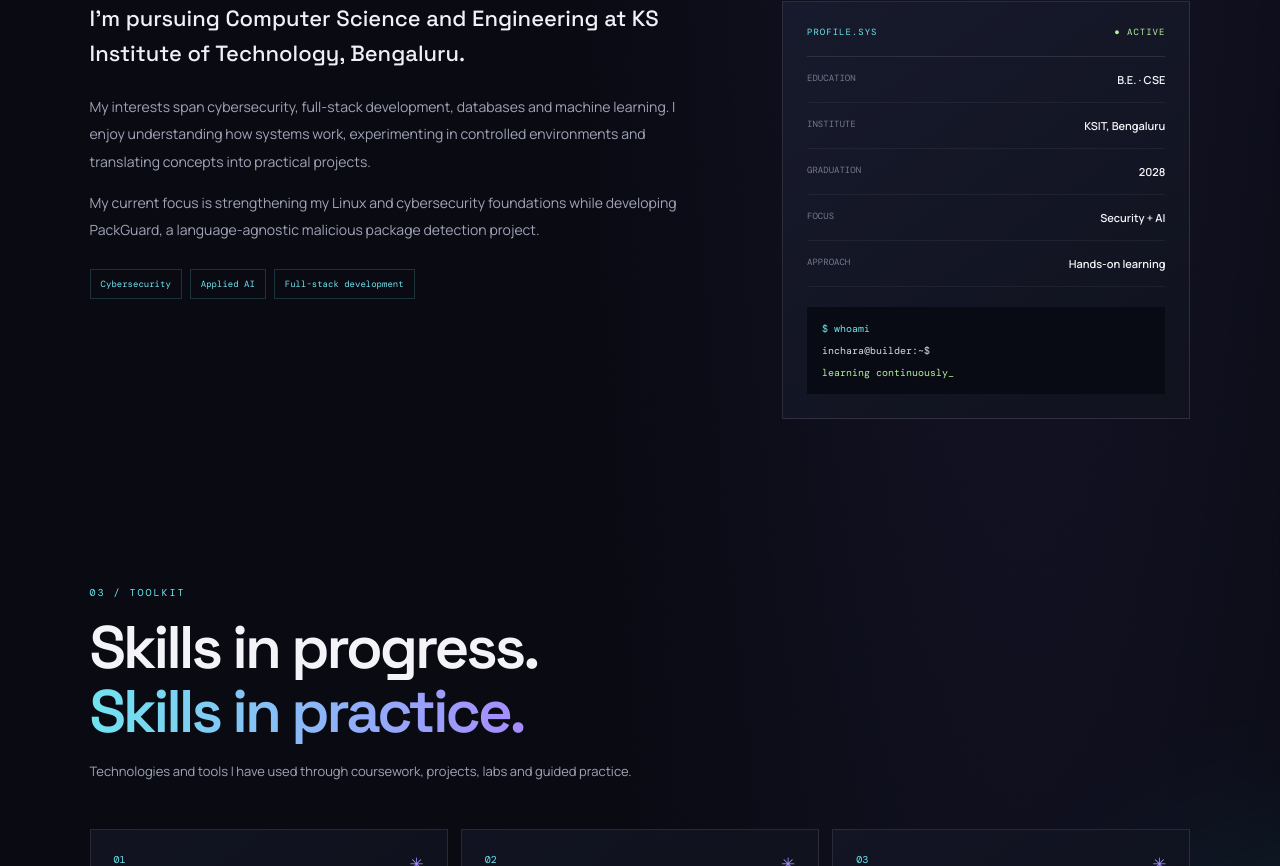
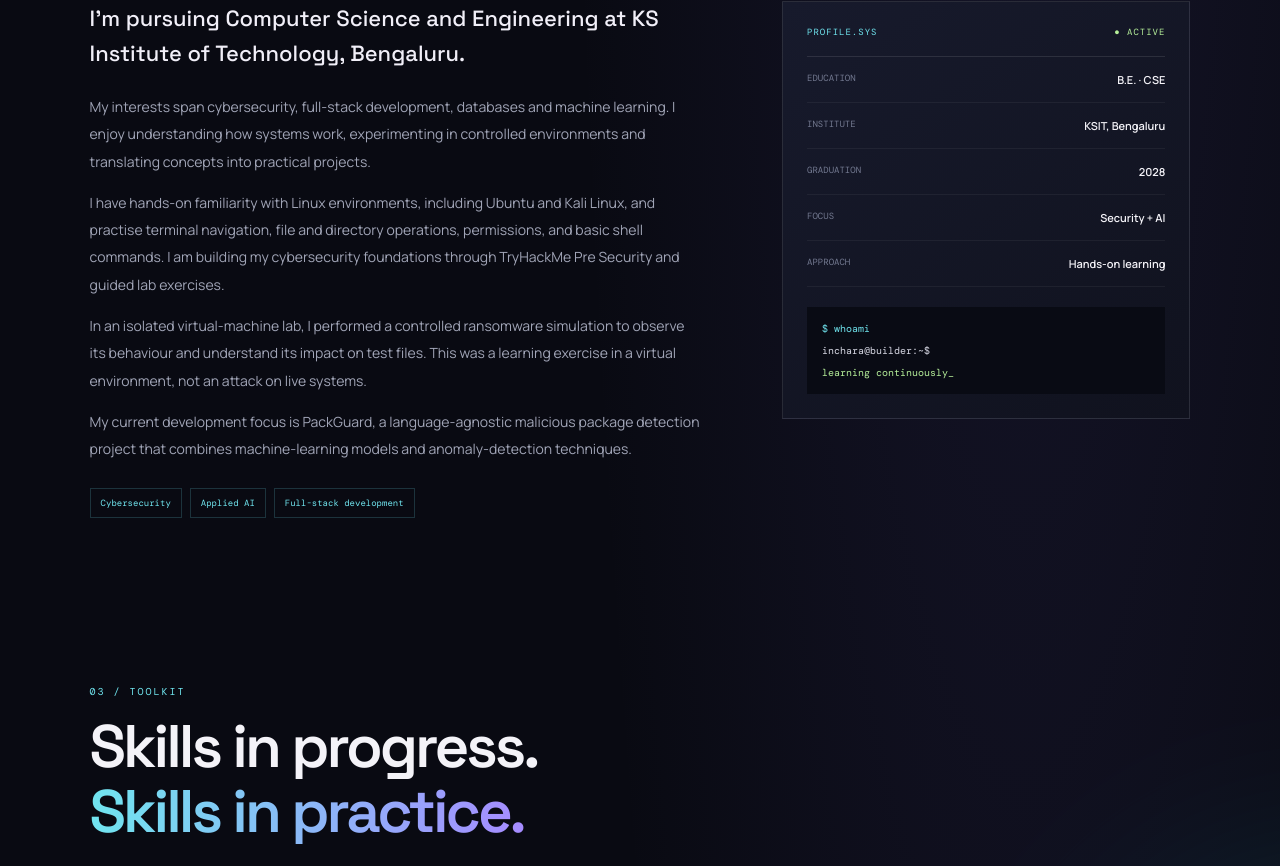
Before and after one commit to kiminchu5-seven/my-portfolio, a React (Vite) app: page / in a window 1280 px wide. Shown: the part 1334-2200 px from the top of the page. Built offline with nearby package versions, Linux system fonts and the light colour scheme.

Commit message:
Expand cybersecurity profile and correct portfolio content

```diff
--- a/src/App.jsx
+++ b/src/App.jsx
@@ -188,7 +188,9 @@ function App() {
           <div className="about-story">
             <p className="lead">I’m pursuing Computer Science and Engineering at KS Institute of Technology, Bengaluru.</p>
             <p>My interests span cybersecurity, full-stack development, databases and machine learning. I enjoy understanding how systems work, experimenting in controlled environments and translating concepts into practical projects.</p>
-            <p>My current focus is strengthening my Linux and cybersecurity foundations while developing PackGuard, a language-agnostic malicious package detection project.</p>
+            <p>I have hands-on familiarity with Linux environments, including Ubuntu and Kali Linux, and practise terminal navigation, file and directory operations, permissions, and basic shell commands. I am building my cybersecurity foundations through TryHackMe Pre Security and guided lab exercises.</p>
+            <p>In an isolated virtual-machine lab, I performed a controlled ransomware simulation to observe its behaviour and understand its impact on test files. This was a learning exercise in a virtual environment, not an attack on live systems.</p>
+            <p>My current development focus is PackGuard, a language-agnostic malicious package detection project that combines machine-learning models and anomaly-detection techniques.</p>
             <div className="focus-tags"><span>Cybersecurity</span><span>Applied AI</span><span>Full-stack development</span></div>
           </div>
           <div className="profile-panel">
@@ -251,15 +253,15 @@ function App() {
           <aside className="lab-panel">
             <span className="eyebrow">PRACTICAL LEARNING</span>
             <h3>Learning security by doing.</h3>
-            <p>Linux and Ubuntu terminal practice, Kali Linux labs, TryHackMe Pre Security learning and introductory network/web security tooling.</p>
+            <p>Hands-on familiarity with Ubuntu and Kali Linux: terminal navigation, file and directory operations, permissions, process and system commands, and basic shell scripting. I am learning through TryHackMe Pre Security and controlled virtual labs.</p>
             <div className="lab-tools"><span>Nmap</span><span>Wireshark</span><span>Burp Suite</span><span>OWASP ZAP</span><span>Ghidra</span><span>CyberChef</span><span>Hydra</span><span>Shell scripting</span></div>
-            <div className="lab-callout"><b>Controlled lab exercise</b><p>Practised a ransomware simulation inside an isolated virtual-machine environment as a learning exercise — not on live systems.</p></div>
+            <div className="lab-callout"><b>Ransomware simulation · isolated VM</b><p>Performed a controlled ransomware attack simulation on test files inside an isolated virtual machine to study file-impact behaviour and understand why containment, backups and safe lab isolation matter. No live systems were targeted.</p></div>
           </aside>
         </div>
       </section>
 
       <section className="section-wrap section-block" id="certificates">
-        <SectionTitle eyebrow="06 / WORKSHOPS & CERTIFICATES" title={<>Learning, recognised.<br /><em>Curiosity, certified.</em></>} note="Two verified workshop certificates shared for this portfolio update." />
+        <SectionTitle eyebrow="06 / WORKSHOPS & CERTIFICATES" title={<>Learning, recognised.<br /><em>Curiosity, certified.</em></>} note="Verified participation and workshop certificates. Original scans will appear here once uploaded to the repository." />
         <div className="certificate-grid">
           {certificates.map((cert, index) => <article className="certificate-card" key={cert.title}>
             <a className="certificate-preview" href={cert.image} target="_blank" rel="noreferrer" aria-label={`Open ${cert.title} certificate`}><img src={cert.image} alt={`${cert.title} certificate`} loading="lazy" /><span>OPEN CERTIFICATE ↗</span></a>
```
